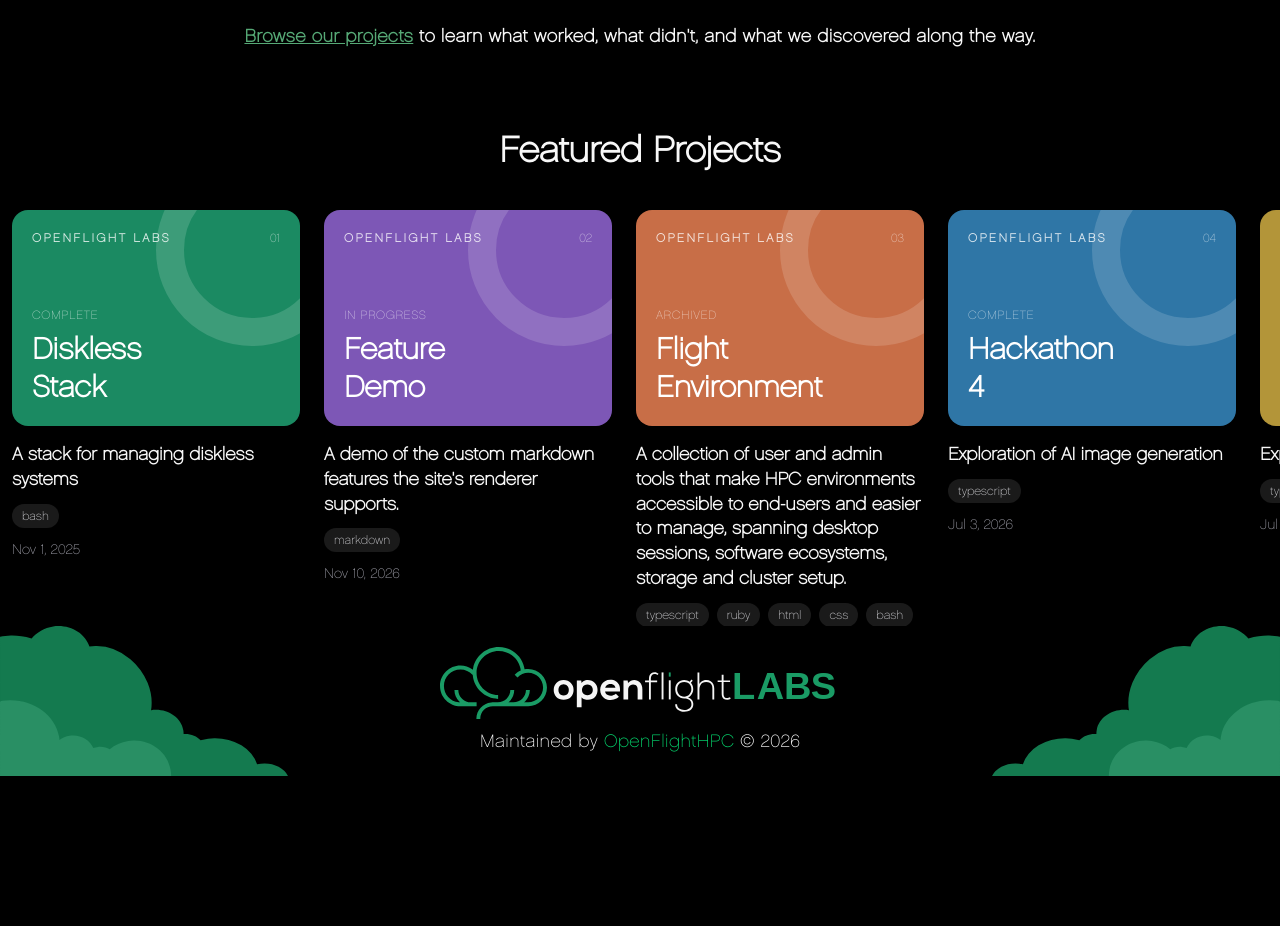
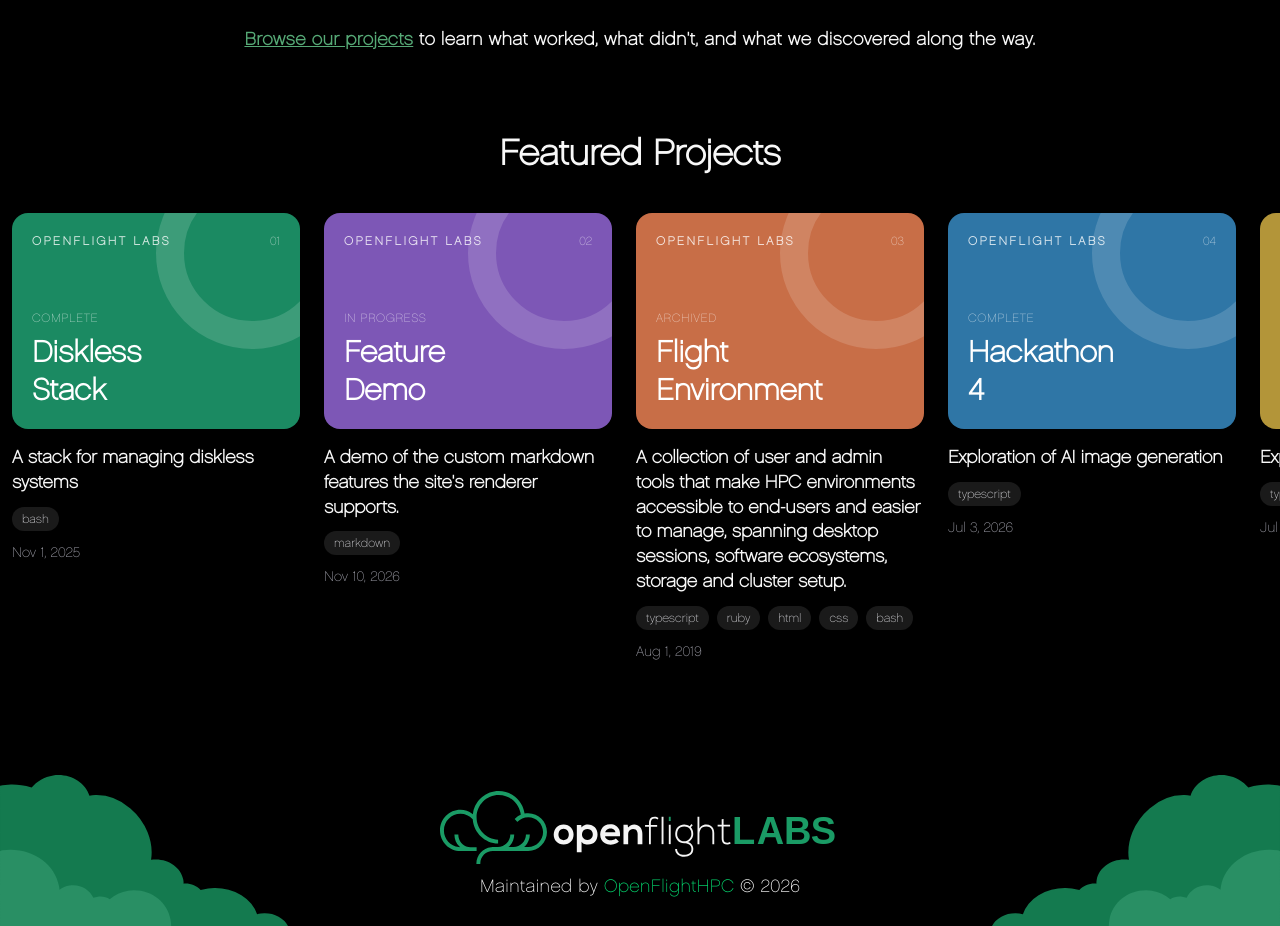
Before and after one commit to openflighthpc/openflightHPC_website_v2, a Next.js app: page /openflightHPC_website_v2/ in a window 1280 px wide. Shown: the part 647-1573 px from the top of the page. Before the commit the page ends 1423 px from the top, so only its background shows below. Built offline with nearby package versions, Linux system fonts and the light colour scheme.

Commit message:
More spacing changes

```diff
--- a/app/components/Footer.tsx
+++ b/app/components/Footer.tsx
@@ -3,7 +3,7 @@ import Image from 'next/image';
 export default function Footer() {
    const year = new Date().getFullYear();
    return (
-      <footer className="z-80 flex h-40 w-full items-end justify-between bg-black/80 text-white backdrop-blur">
+      <footer className=" z-80 flex h-40 w-full items-end justify-between bg-black/80 text-white backdrop-blur">
          <Image
             src="/openflightHPC_website_v2/parting_cloud_l.svg"
             width={288}
--- a/app/layout.tsx
+++ b/app/layout.tsx
@@ -4,7 +4,6 @@ import type { Metadata } from 'next';
 import { Geist, Geist_Mono } from 'next/font/google';
 import localFont from 'next/font/local';
 
-import Footer from './components/Footer';
 import Header from './components/Header';
 
 const chaletFont = localFont({
@@ -33,10 +32,9 @@ export default function RootLayout({ children }: LayoutProps<'/'>) {
          lang="en"
          className={`${chaletFont.variable} ${geistSans.variable} ${geistMono.variable} h-full antialiased`}
       >
-         <body className="h-screen flex flex-col">
+         <body className="flex min-h-screen flex-col">
             <Header></Header>
-            <main className="flex-1">{children}</main>
-            <Footer></Footer>
+            {children}
          </body>
       </html>
    );
--- a/app/page.tsx
+++ b/app/page.tsx
@@ -1,5 +1,6 @@
 import Link from 'next/link';
 import Marquee from 'react-fast-marquee';
+import Footer from '@/app/components/Footer';
 
 import { getFeaturedProjects } from '@/lib/project-handler';
 
@@ -38,7 +39,8 @@ export default function Home() {
    const featuredProjects = getFeaturedProjects();
 
    return (
-      <main className="min-h-screen bg-black flex flex-col sm:mt-[-100] mt-[-60] items-center justify-start text-[#f8f8f8]">
+      <>
+      <main className="flex-1 bg-black flex flex-col sm:mt-[-100] mt-[-60] items-center justify-start text-[#f8f8f8]">
          <AnimatedLogo />
          <div className="w-full sm:mt-[-160] mt-[-100] font-bold tracking-wide flex flex-col mx-80 text-lg justify-center w-full max-w-4xl mx-auto px-6 flex flex-col gap-6 text-center">
             <p>
@@ -69,15 +71,20 @@ export default function Home() {
             </p>
          </div>
 
-         <section aria-labelledby="featured-projects" className="mt-20 w-full ">
+         <section aria-labelledby="featured-projects" className="mt-20 pb-26 w-full ">
             <h2 id="featured-projects" className="text-center text-4xl font-bold">
                Featured Projects
             </h2>
 
             <div className="mt-10  hidden sm:block ">
-               <Marquee speed={15} pauseOnHover autoFill>
+               <Marquee
+                  speed={15}
+                  pauseOnHover
+                  autoFill
+                  className="[&_.rfm-child]:self-start"
+               >
                   {featuredProjects.map((project, index) => (
-                     <article key={project.id} className="mx-3 h-[26rem] w-64 shrink-0 sm:w-72">
+                     <article key={project.id} className="mx-3 min-h-[26rem] w-64 shrink-0 sm:w-72">
                         <Link key={project.id} href={`/projects/${project.id}`}>
                            <div
                               style={{
@@ -163,9 +170,9 @@ export default function Home() {
                </Marquee>
             </div>
 
-            <div className="mt-10 flex-col flex mb-[-150]  w-full gap-10 items-center px-4 sm:hidden">
+            <div className="mt-10 flex w-full flex-col items-center gap-10 px-4 sm:hidden">
                {featuredProjects.map((project, index) => (
-                  <article key={project.id} className="mx-3 h-[26rem] w-95 px-4 shrink-0 sm:w-72">
+                  <article key={project.id} className="w-full max-w-sm">
                      <Link key={project.id} href={`/projects/${project.id}`}>
                         <div
                            style={{
@@ -251,5 +258,7 @@ export default function Home() {
             </div>
          </section>
       </main>
+      <Footer />
+      </>
    );
 }
--- a/app/projects/[id]/page.tsx
+++ b/app/projects/[id]/page.tsx
@@ -1,5 +1,7 @@
+import Footer from '@/app/components/Footer';
 import MarkdownRenderer from '@/app/components/markdown/MarkdownRenderer';
 import { getAllProjects } from '@/lib/project-handler';
+
 
 function StencilText({
    repeat = 1,
@@ -36,5 +38,10 @@ export default async function ProjectPage({
 }: Readonly<{ params: Promise<{ id: string }> }>) {
    const { id } = await params;
 
-   return <MarkdownRenderer projectName={id} StencilText={StencilText} />;
+   return (
+      <>
+         <MarkdownRenderer projectName={id} StencilText={StencilText} />
+         <Footer />
+      </>
+   );
 }
--- a/app/projects/page.tsx
+++ b/app/projects/page.tsx
@@ -1,3 +1,4 @@
+import Footer from '@/app/components/Footer';
 import { getAllProjects } from '@/lib/project-handler';
 
 import ProjectsGallery from './ProjectsGallery';
@@ -6,8 +7,11 @@ export default function HomePage() {
    const projects = getAllProjects();
 
    return (
-      <main className="mx-auto w-full max-w-7xl flex-1 px-6 sm:px-16 py-12">
-         <ProjectsGallery projects={projects} />
-      </main>
+      <>
+         <main className="mx-auto w-full max-w-7xl flex-1 px-6 sm:px-16 py-12">
+            <ProjectsGallery projects={projects} />
+         </main>
+         <Footer />
+      </>
    );
 }
```
